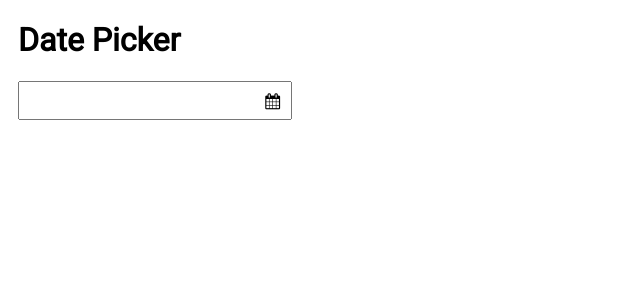
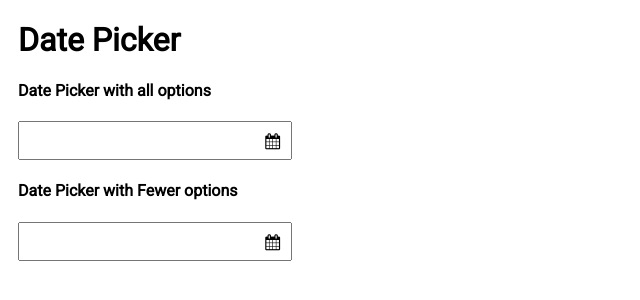
Before and after one commit to MaheshUdvag/date-picker, a React (Vite) app: page / in a window 1280 px wide. Shown: the top 300 px of the page, without its empty margins (0-640 px from the left). Built offline with nearby package versions, Linux system fonts and the light colour scheme.

Commit message:
Added predefined ranges as prop

```diff
--- a/src/App.tsx
+++ b/src/App.tsx
@@ -12,7 +12,10 @@ function App() {
   return (
     <>
       <h1>Date Picker</h1>
+      <h4>Date Picker with all options</h4>
       <DatePickerInput getSelectedDates={getSelectedDates} preDefinedRanges={Object.values(DATE_RANGE)}/>
+      <h4>Date Picker with Fewer options</h4>
+      <DatePickerInput getSelectedDates={getSelectedDates} preDefinedRanges={[DATE_RANGE.YESTERDAY, DATE_RANGE.LAST_30_DAYS,DATE_RANGE.LAST_7_DAYS,DATE_RANGE.THIS_MONTH]}/>
     </>
   )
 }
```
